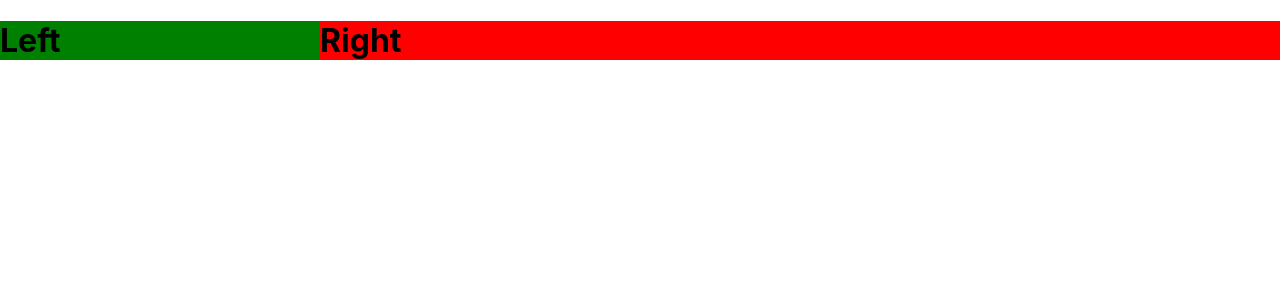
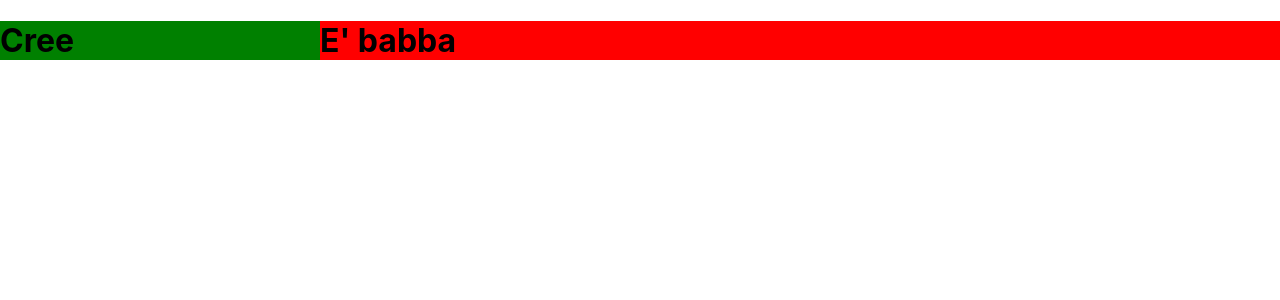
Before and after one commit to MichiyoYo/react-design-patterns, a React (Create React App) app: page / in a window 1280 px wide. Shown: the top 300 px of the page. Built offline with nearby package versions, Linux system fonts and the light colour scheme.

Commit message:
added props to children

```diff
--- a/src/App.js
+++ b/src/App.js
@@ -3,12 +3,12 @@ import "./App.css";
 import { SplitScreen } from "./split-screen/components/SplitScreen";
 import styled from "styled-components";
 
-const LeftHandComponent = () => {
-  return <h1 style={{ background: "green" }}>Left</h1>;
+const LeftHandComponent = ({ name }) => {
+  return <h1 style={{ background: "green" }}>{name}</h1>;
 };
 
-const RightHandComponent = () => {
-  return <h1 style={{ background: "red" }}>Right</h1>;
+const RightHandComponent = ({ message }) => {
+  return <h1 style={{ background: "red" }}>{message}</h1>;
 };
 
 const AppWrapper = styled.div`
@@ -22,8 +22,8 @@ function App() {
   return (
     <AppWrapper>
       <SplitScreen children leftWeight={1} rightWeight={3}>
-        <LeftHandComponent />
-        <RightHandComponent />
+        <LeftHandComponent name="Cree" />
+        <RightHandComponent message="E' babba" />
       </SplitScreen>
     </AppWrapper>
   );
```
